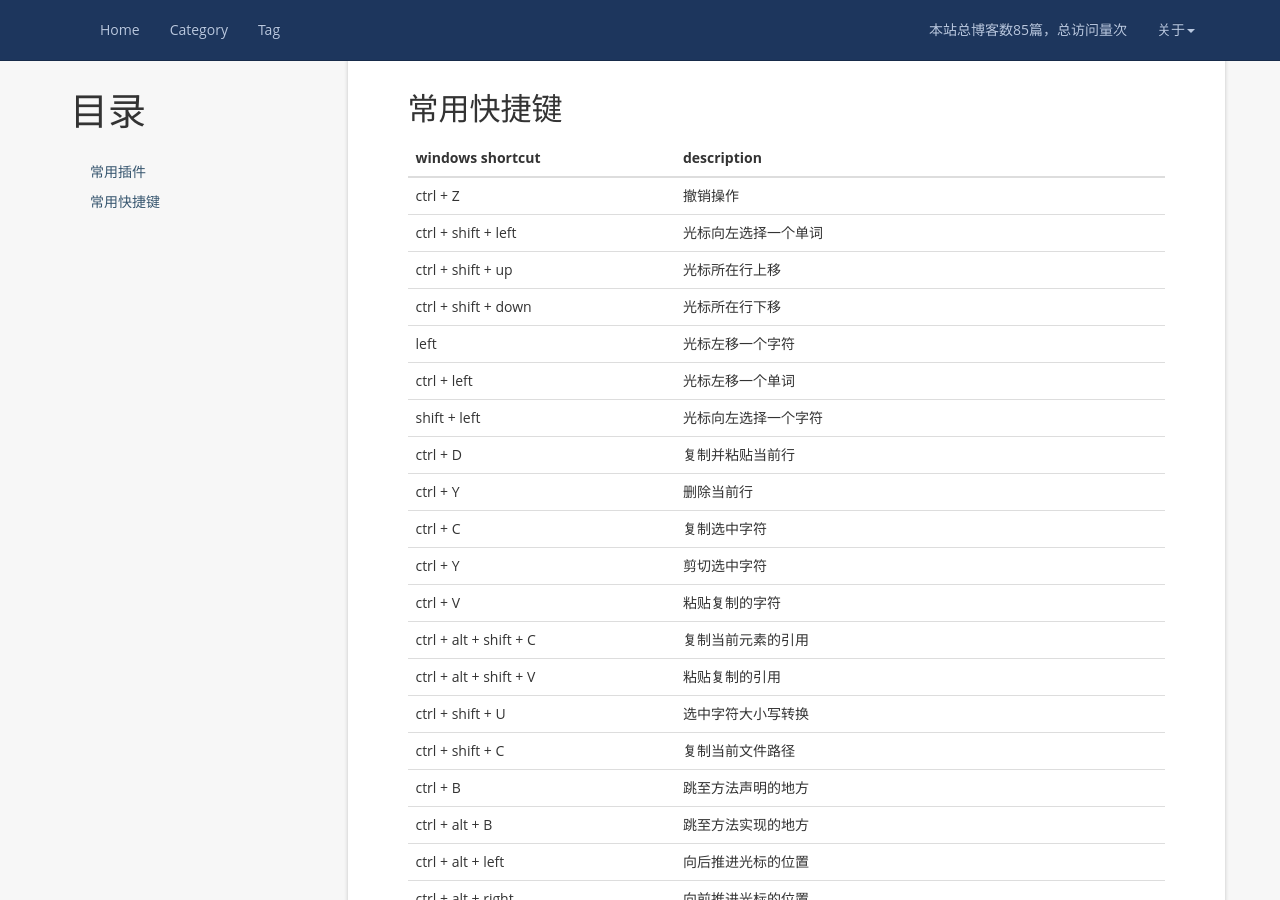
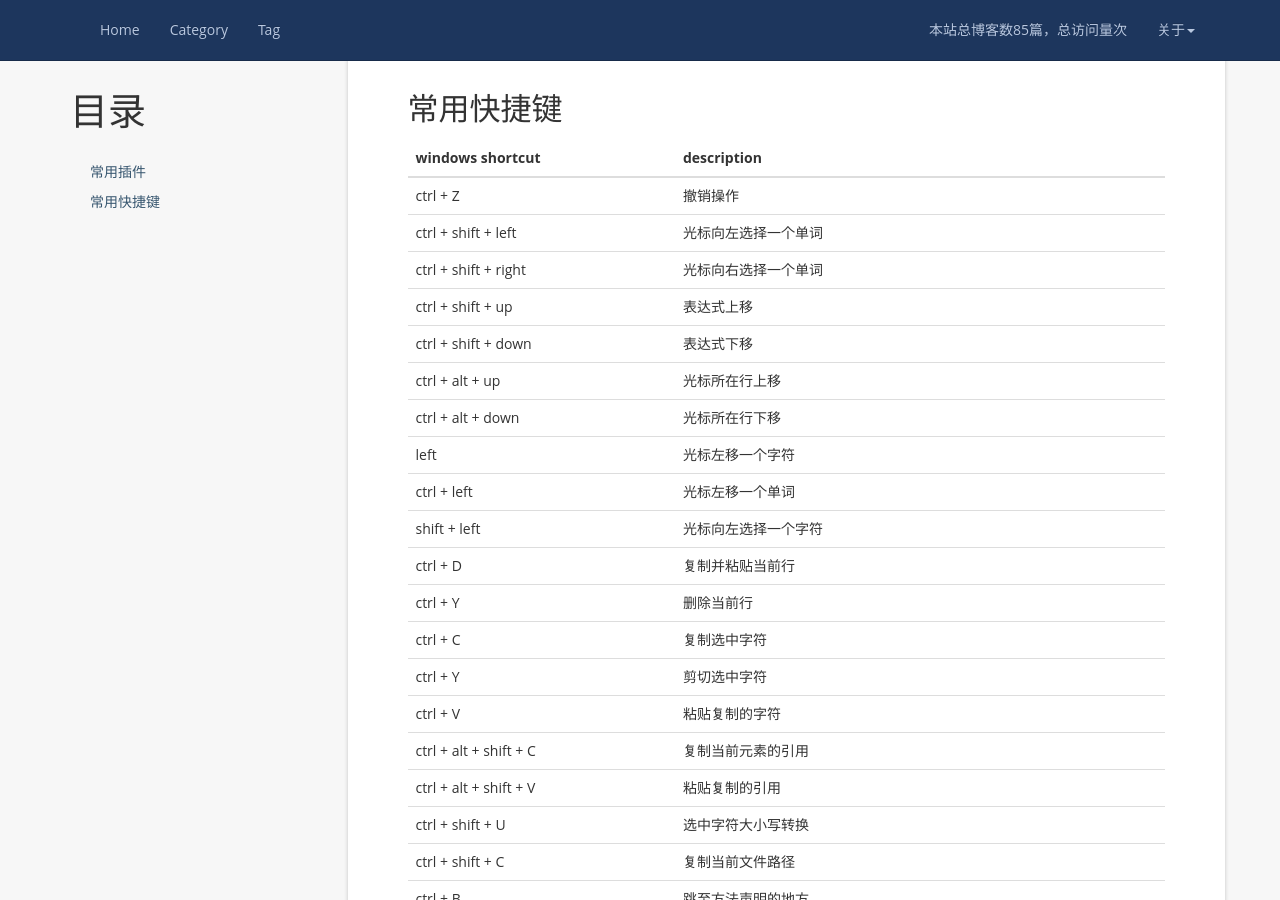
Before and after one commit to zhangfb95/zhangfb95.github.io.bak, a Jekyll site: the page built from plugin-intellij.md, in a window 1280 px wide and 900 px high, scrolled down 438 px. Built offline with Jekyll 4.4.1, drawn with Linux system fonts in a browser that asks for light colours; nearby versions of some CDN libraries; a script that is not in the unit is left out; comment, search, counter and statistics services are not loaded; some of the changed text lies outside the part shown.

Commit message:
add more shortcut

```diff
--- a/plugin-intellij.md
+++ b/plugin-intellij.md
@@ -20,8 +20,11 @@ permalink: /plugin-intellij/
 | --- | --- |
 | ctrl + Z | 撤销操作 |
 | ctrl + shift + left | 光标向左选择一个单词 |
-| ctrl + shift + up | 光标所在行上移 |
-| ctrl + shift + down | 光标所在行下移 |
+| ctrl + shift + right | 光标向右选择一个单词 |
+| ctrl + shift + up | 表达式上移 |
+| ctrl + shift + down | 表达式下移 |
+| ctrl + alt + up | 光标所在行上移 |
+| ctrl + alt + down | 光标所在行下移 |
 | left | 光标左移一个字符 |
 | ctrl + left | 光标左移一个单词 |
 | shift + left | 光标向左选择一个字符 |
@@ -74,6 +77,7 @@ permalink: /plugin-intellij/
 | alt + up | 上一个方法 |
 | alt + down | 下一个方法 |
 | ctrl + O | 覆盖方法（在子类使用） |
+| ctrl + alt + O | 去掉无用的import |
 | ctrl + alt + shift + L | 格式化代码（弹框） |
 | ctrl + alt + L | 格式化代码（不弹框） |
 | ctrl + alt + T | 使用表达式环绕（如try、if、while等） |
```
